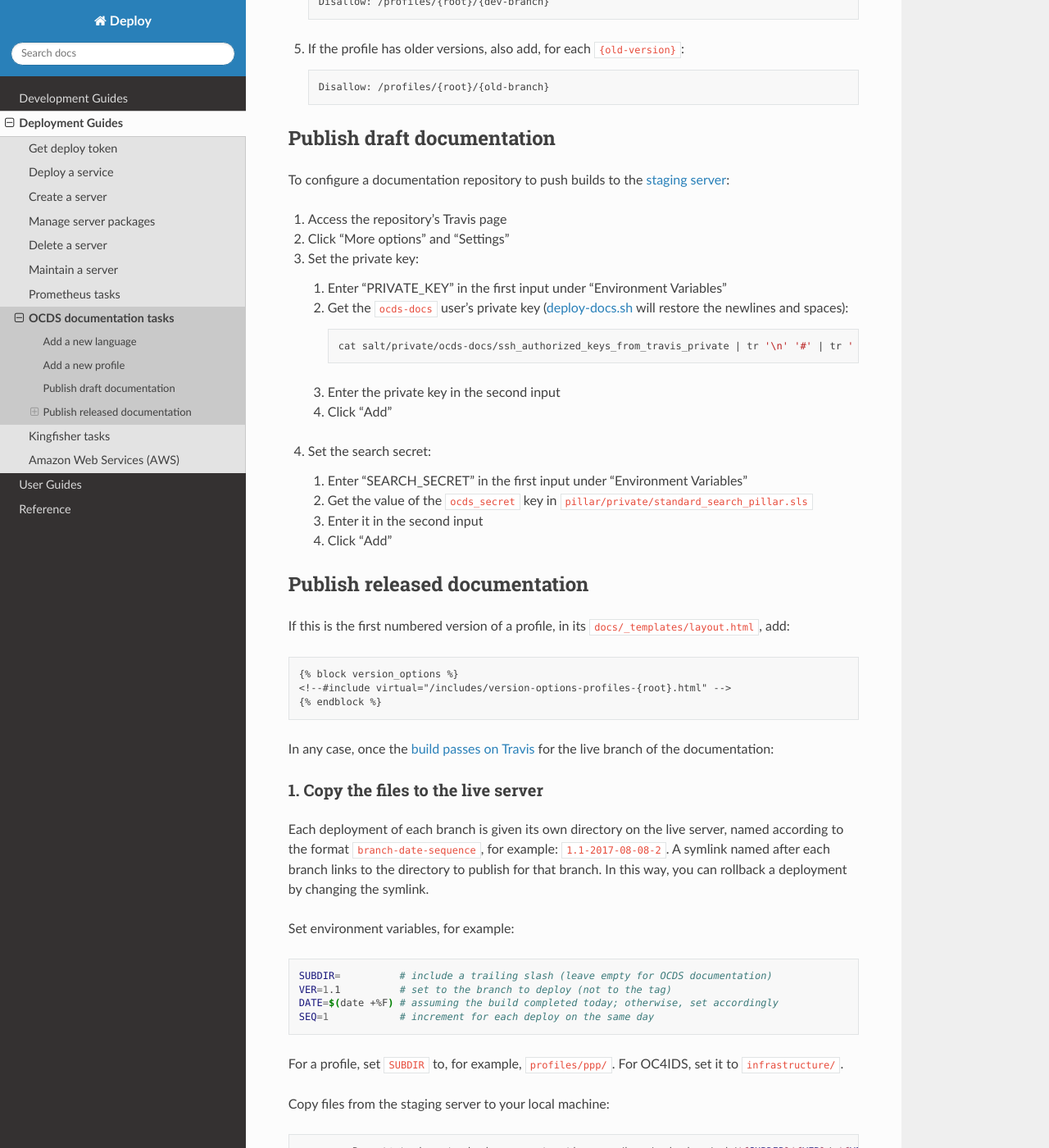
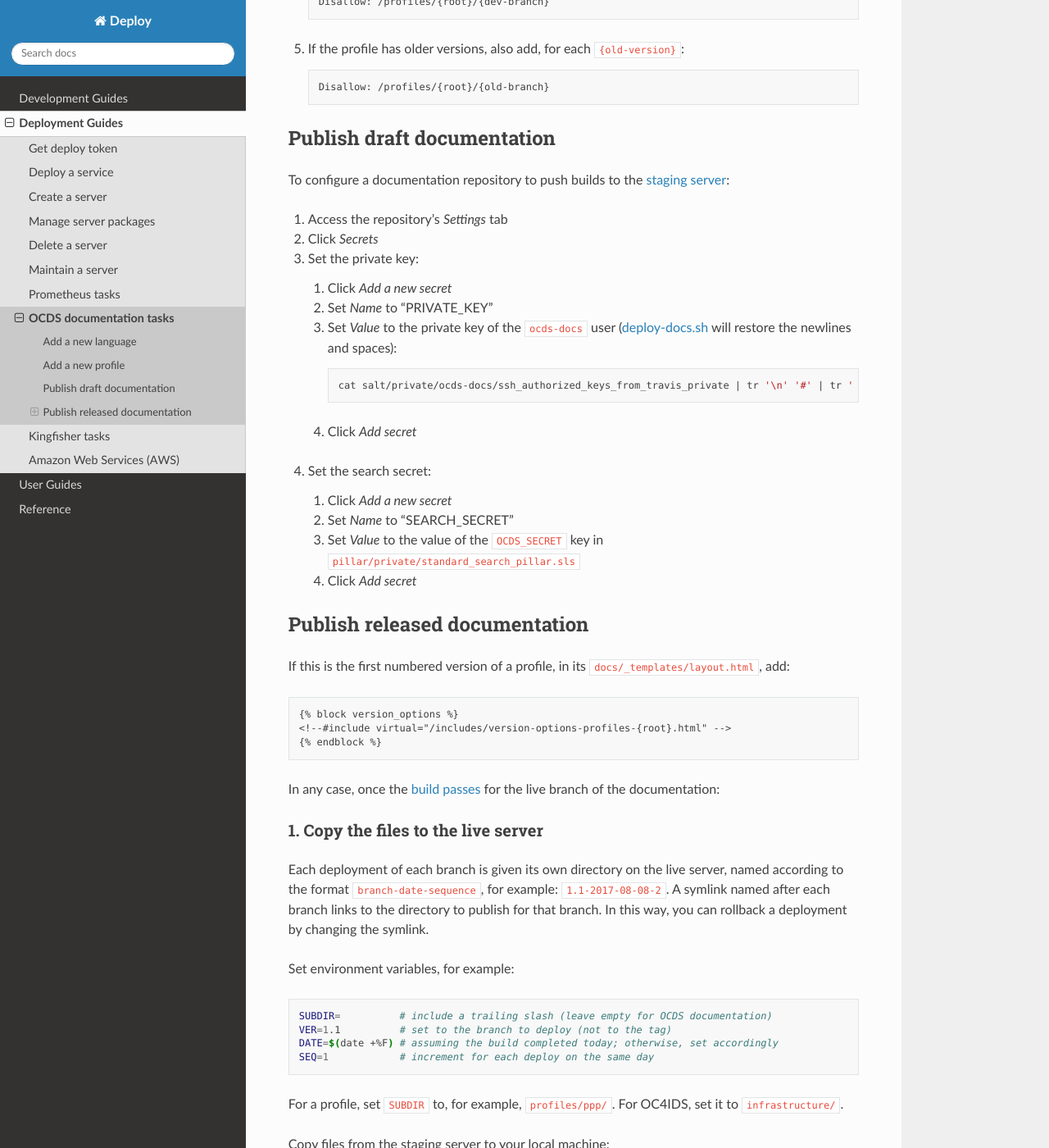
Before and after one commit to open-contracting/deploy, a Sphinx documentation site: the page built from docs/deploy/docs.rst, in a window 1280 px wide and 1400 px high, scrolled down 764 px. Shown: the whole window at 82% size. Built offline with Sphinx 7.4.7 and the Read the Docs theme 2.0.0, drawn with Linux system fonts in a browser that asks for light colours.

Commit message:
Update draft documentation instructions for GitHub Actions instead of Travis

```diff
--- a/docs/deploy/docs.rst
+++ b/docs/deploy/docs.rst
@@ -48,26 +48,26 @@ Publish draft documentation
 
 To configure a documentation repository to push builds to the :doc:`staging server<../reference/docs>`:
 
-#. Access the repository’s Travis page
-#. Click "More options" and "Settings"
+#. Access the repository’s *Settings* tab
+#. Click *Secrets*
 #. Set the private key:
 
-   #. Enter "PRIVATE_KEY" in the first input under "Environment Variables"
-   #. Get the ``ocds-docs`` user’s private key (`deploy-docs.sh <https://github.com/open-contracting/deploy/blob/master/deploy-docs.sh>`__ will restore the newlines and spaces):
+   #. Click *Add a new secret*
+   #. Set *Name* to "PRIVATE_KEY"
+   #. Set *Value* to the private key of the ``ocds-docs`` user (`deploy-docs.sh <https://github.com/open-contracting/deploy/blob/master/deploy-docs.sh>`__ will restore the newlines and spaces):
 
       .. code-block:: bash
 
          cat salt/private/ocds-docs/ssh_authorized_keys_from_travis_private | tr '\n' '#' | tr ' ' '_'
 
-   #. Enter the private key in the second input
-   #. Click "Add"
+   #. Click *Add secret*
 
 #. Set the search secret:
 
-   #. Enter "SEARCH_SECRET" in the first input under "Environment Variables"
-   #. Get the value of the ``ocds_secret`` key in ``pillar/private/standard_search_pillar.sls``
-   #. Enter it in the second input
-   #. Click "Add"
+   #. Click *Add a new secret*
+   #. Set *Name* to "SEARCH_SECRET"
+   #. Set *Value* to the value of the ``OCDS_SECRET`` key in ``pillar/private/standard_search_pillar.sls``
+   #. Click *Add secret*
 
 .. _publish-released-documentation:
 
@@ -82,7 +82,7 @@ If this is the first numbered version of a profile, in its ``docs/_templates/lay
    <!--#include virtual="/includes/version-options-profiles-{root}.html" -->
    {% endblock %}
 
-In any case, once the `build passes on Travis <https://ocds-standard-development-handbook.readthedocs.io/en/latest/standard/technical/deployment.html#build-on-travis>`__ for the live branch of the documentation:
+In any case, once the `build passes <https://ocds-standard-development-handbook.readthedocs.io/en/latest/standard/technical/deployment.html#build>`__ for the live branch of the documentation:
 
 1. Copy the files to the live server
 ~~~~~~~~~~~~~~~~~~~~~~~~~~~~~~~~~~~~
```
